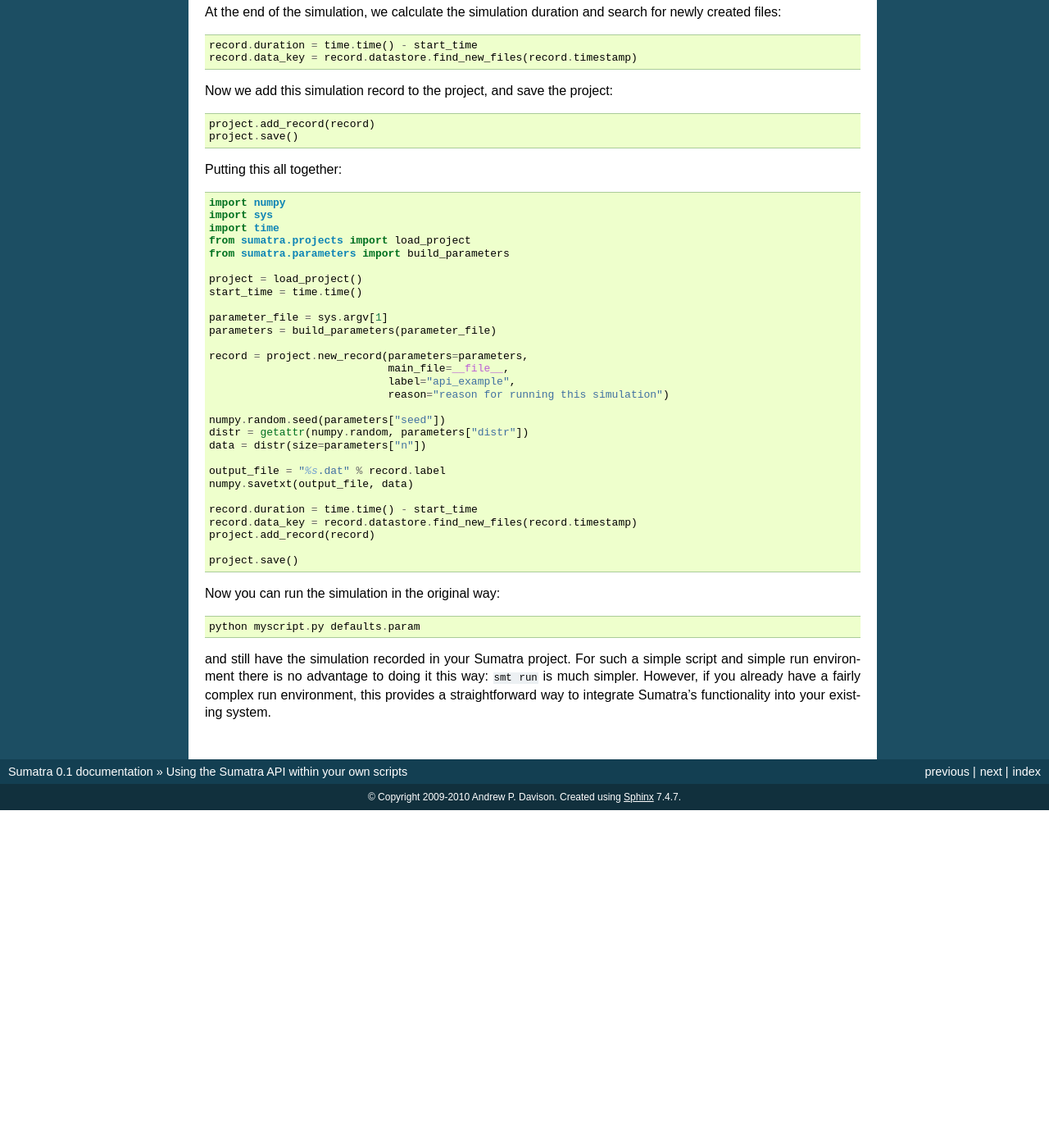
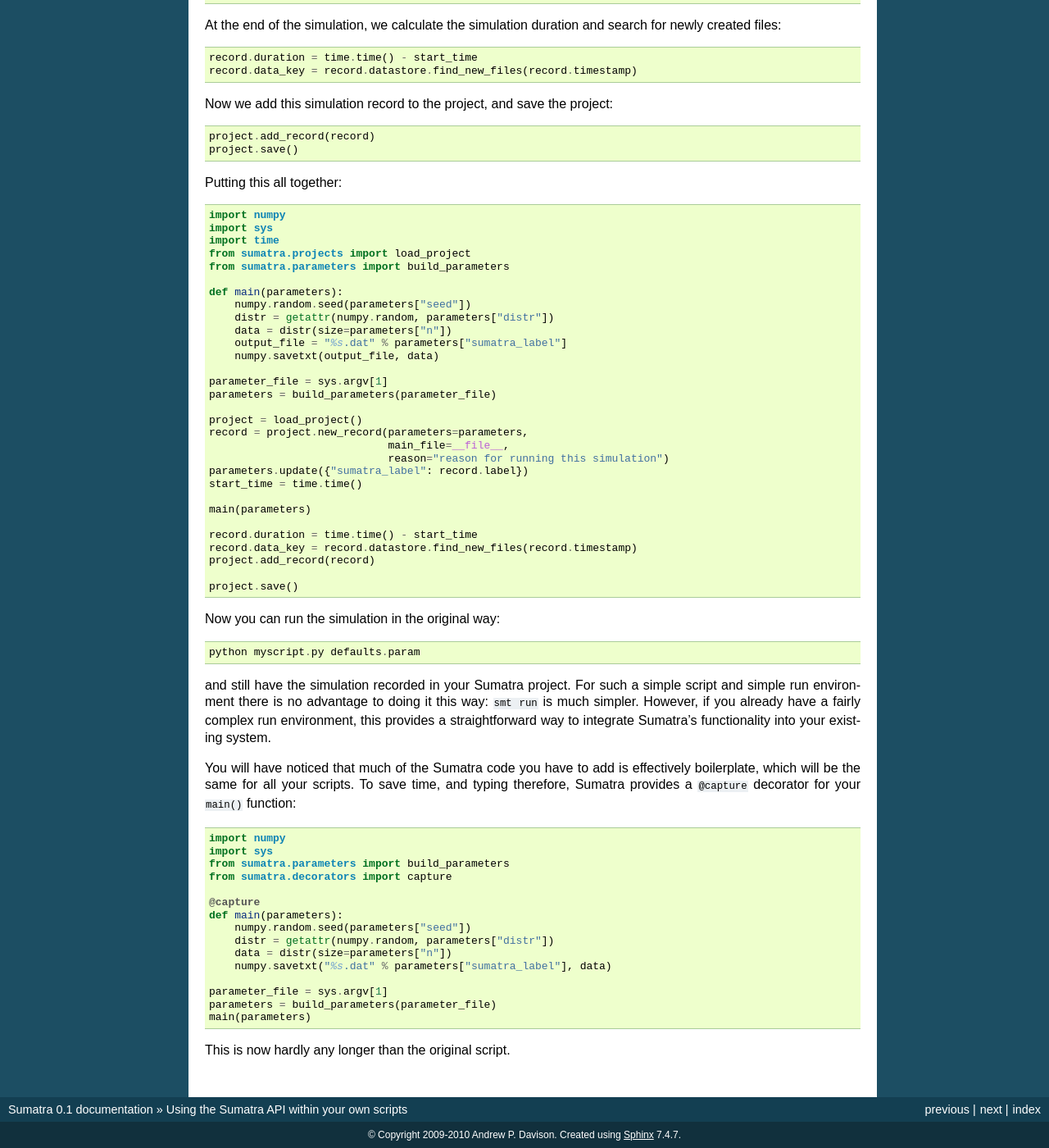
Before and after one commit to open-research/sumatra, a Sphinx documentation site: the page built from doc/using_the_api.txt, in a window 1280 px wide and 1400 px high, scrolled down 1582 px. Shown: the whole window at 82% size. Built offline with Sphinx 7.4.7, drawn with Linux system fonts in a browser that asks for light colours; pages that are not in the unit, such as notebooks, are missing from menus; before the commit the page ends 2570 px from its top, so only the background shows below that; some of the changed text lies outside the part shown.

Commit message:
Updated the "using the API" docs and examples

```diff
--- a/doc/using_the_api.txt
+++ b/doc/using_the_api.txt
@@ -17,16 +17,18 @@
     import numpy
     import sys
 
+    def main(parameters):
+        numpy.random.seed(parameters["seed"])
+        distr = getattr(numpy.random, parameters["distr"])
+        data = distr(size=parameters["n"])
+        output_file = "example.dat"
+        numpy.savetxt(output_file, data)
+
     parameter_file = sys.argv[1]
     parameters = {}
     execfile(parameter_file, parameters) # this way of reading parameters
                                          # is not necessarily recommended
-    numpy.random.seed(parameters["seed"])
-    distr = getattr(numpy.random, parameters["distr"])
-    data = distr(size=parameters["n"])
-
-    output_file = "example.dat"
-    numpy.savetxt(output_file, data)
+    main(parameters)
 
 Let's suppose this script is in a file named ``myscript.py``, and that we have a
 parameter file named ``defaults.param``, which contains::
@@ -73,13 +75,13 @@
 
     record = project.new_record(parameters=parameters,
                                 main_file=__file__,
-                                label="api_example",
                                 reason="reason for running this simulation")
 
 Now comes the main body of the simulation, which is unchanged except that we
-take the opportunity to give the output data file a more informative name::
+take the opportunity to give the output data file a more informative name by
+adding the record label to the parameter file::
 
-    output_file = "%s.dat" % record.label
+    output_file = "%s.dat" % parameters["sumatra_label"]
 
 At the end of the simulation, we
 calculate the simulation duration and search for newly created files::
@@ -100,23 +102,24 @@
     from sumatra.projects import load_project
     from sumatra.parameters import build_parameters
 
-    project = load_project()
-    start_time = time.time()
+    def main(parameters):
+        numpy.random.seed(parameters["seed"])
+        distr = getattr(numpy.random, parameters["distr"])
+        data = distr(size=parameters["n"])
+        output_file = "%s.dat" % parameters["sumatra_label"]
+        numpy.savetxt(output_file, data)
 
     parameter_file = sys.argv[1]
     parameters = build_parameters(parameter_file)
 
+    project = load_project()
     record = project.new_record(parameters=parameters,
                                 main_file=__file__,
-                                label="api_example",
                                 reason="reason for running this simulation")
+    parameters.update({"sumatra_label": record.label})
+    start_time = time.time()
 
-    numpy.random.seed(parameters["seed"])
-    distr = getattr(numpy.random, parameters["distr"])
-    data = distr(size=parameters["n"])
-
-    output_file = "%s.dat" % record.label
-    numpy.savetxt(output_file, data)
+    main(parameters)
 
     record.duration = time.time() - start_time
     record.data_key = record.datastore.find_new_files(record.timestamp)
@@ -133,3 +136,26 @@
 way: ``smt run`` is much simpler. However, if you already have a fairly complex run
 environment, this provides a straightforward way to integrate Sumatra's
 functionality into your existing system.
+
+You will have noticed that much of the Sumatra code you have to add is
+effectively boilerplate, which will be the same for all your scripts. To save time,
+and typing therefore, Sumatra provides a ``@capture`` decorator for your
+``main()`` function::
+
+    import numpy
+    import sys
+    from sumatra.parameters import build_parameters
+    from sumatra.decorators import capture
+
+    @capture
+    def main(parameters):
+        numpy.random.seed(parameters["seed"])
+        distr = getattr(numpy.random, parameters["distr"])
+        data = distr(size=parameters["n"])
+        numpy.savetxt("%s.dat" % parameters["sumatra_label"], data)
+
+    parameter_file = sys.argv[1]
+    parameters = build_parameters(parameter_file)
+    main(parameters)
+
+This is now hardly any longer than the original script.
--- a/doc/using_the_api_example.py
+++ b/doc/using_the_api_example.py
@@ -4,22 +4,24 @@
 from sumatra.projects import load_project
 from sumatra.parameters import build_parameters
 
-project = load_project()
-start_time = time.time()
+def main(parameters):
+    numpy.random.seed(parameters["seed"])
+    distr = getattr(numpy.random, parameters["distr"])
+    data = distr(size=parameters["n"])
+    output_file = "%s.dat" % parameters["sumatra_label"]
+    numpy.savetxt(output_file, data)
 
 parameter_file = sys.argv[1]
 parameters = build_parameters(parameter_file)
 
+project = load_project()
 record = project.new_record(parameters=parameters,
                             main_file=__file__,
-                            label="api_example",
                             reason="reason for running this simulation")
+parameters.update({"sumatra_label": record.label})
+start_time = time.time()
 
-numpy.random.seed(parameters["seed"])
-distr = getattr(numpy.random, parameters["distr"])
-data = distr(size=parameters["n"])
-
-numpy.savetxt("%s.dat" % record.label, data)
+main(parameters)
 
 record.duration = time.time() - start_time
 record.data_key = record.datastore.find_new_files(record.timestamp)
--- a/doc/using_the_api_example2.py
+++ b/doc/using_the_api_example2.py
@@ -2,9 +2,6 @@
 import sys
 from sumatra.parameters import build_parameters
 from sumatra.decorators import capture
-
-parameter_file = sys.argv[1]
-parameters = build_parameters(parameter_file)
 
 @capture
 def main(parameters):
@@ -13,4 +10,6 @@
     data = distr(size=parameters["n"])
     numpy.savetxt("%s.dat" % parameters["sumatra_label"], data)
 
+parameter_file = sys.argv[1]
+parameters = build_parameters(parameter_file)
 main(parameters)
```
